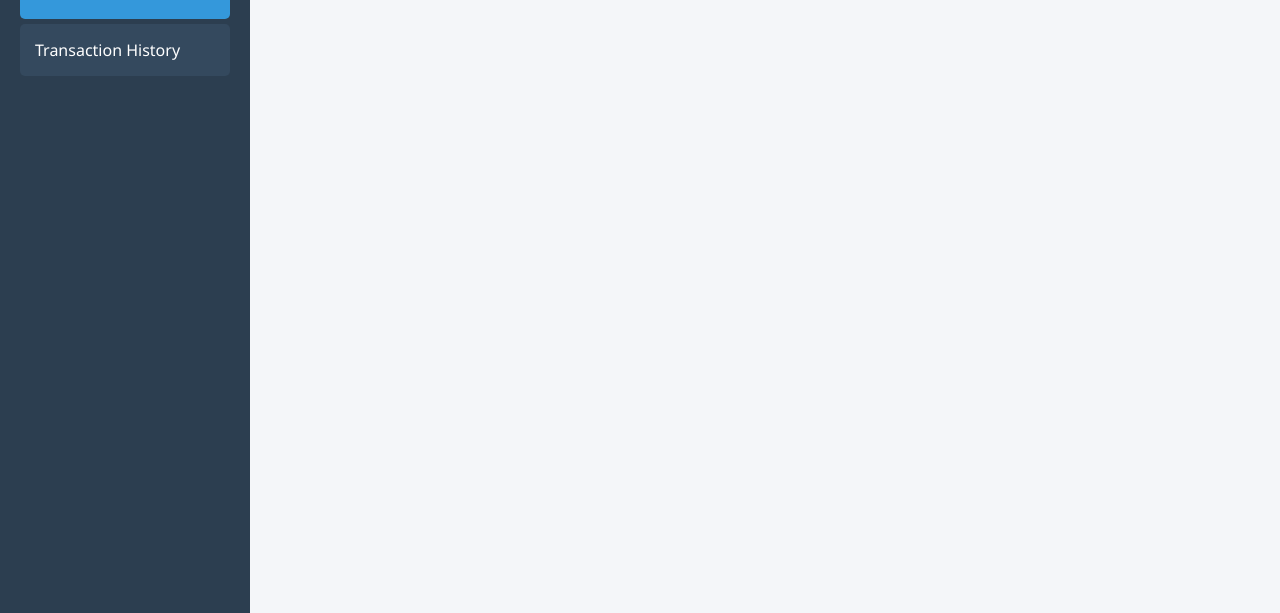
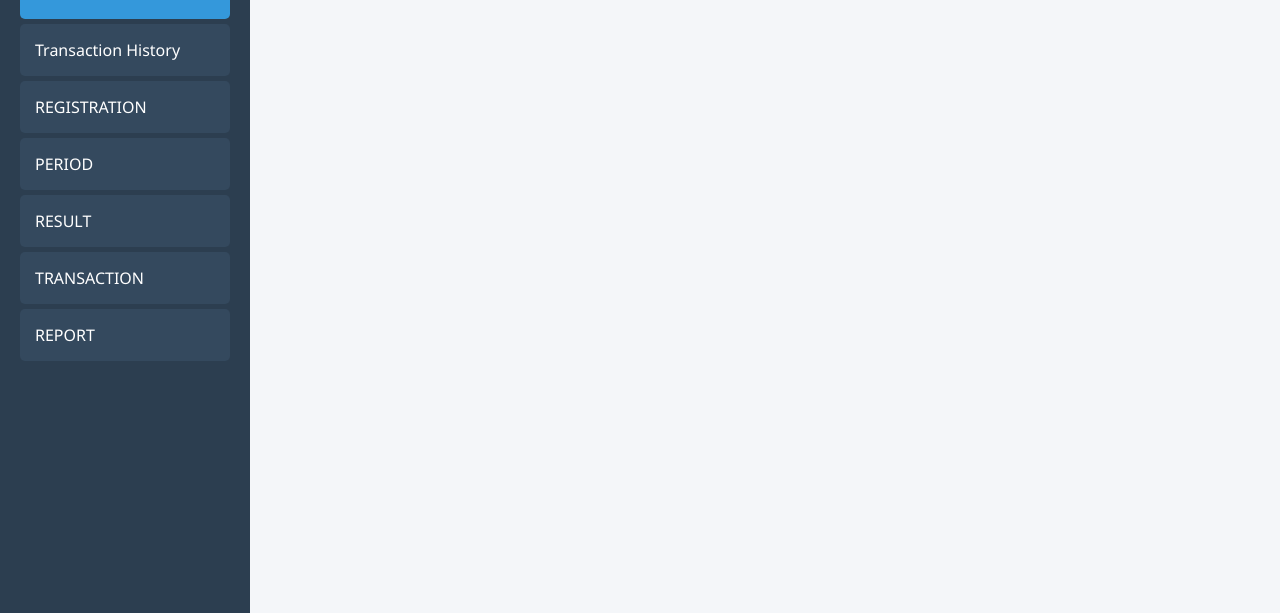
Before and after one commit to punjoul/STANDAT-DASHBOARD-ADMIN, a plain HTML site: page index.html in a window 1280 px wide. Shown: the part 187-800 px from the top of the page. Drawn offline with Linux system fonts and the light colour scheme; no server answers.

Commit message:
Update index.html

```diff
--- a/index.html
+++ b/index.html
@@ -16,6 +16,11 @@
         <ul class="nav">
             <li onclick="switchTab('live-bet')" class="active" id="nav-live-bet">Live Bet</li>
             <li onclick="switchTab('transaction-history')" id="nav-transaction-history">Transaction History</li>
+            <li onclick="switchTab('registration')" id="nav-registration">REGISTRATION</li>
+            <li onclick="switchTab('period')" id="nav-period">PERIOD</li>
+            <li onclick="switchTab('result')" id="nav-result">RESULT</li>
+            <li onclick="switchTab('transaction')" id="nav-transaction">TRANSACTION</li>
+            <li onclick="switchTab('report')" id="nav-report">REPORT</li>
         </ul>
     </div>
 
@@ -72,6 +77,36 @@
                 </table>
             </div>
         </div>
+
+        <!-- Halaman Registration -->
+        <div id="registration" class="page">
+            <h2>REGISTRATION</h2>
+            <p>This page is still under development</p>
+        </div>
+
+        <!-- Halaman Period -->
+        <div id="period" class="page">
+            <h2>PERIOD</h2>
+            <p>This page is still under development</p>
+        </div>
+
+        <!-- Halaman Result -->
+        <div id="result" class="page">
+            <h2>RESULT</h2>
+            <p>This page is still under development</p>
+        </div>
+
+        <!-- Halaman Transaction -->
+        <div id="transaction" class="page">
+            <h2>TRANSACTION</h2>
+            <p>This page is still under development</p>
+        </div>
+
+        <!-- Halaman Report -->
+        <div id="report" class="page">
+            <h2>REPORT</h2>
+            <p>This page is still under development</p>
+        </div>
     </div>
     <script src="script.js"></script>
 </body>
```
